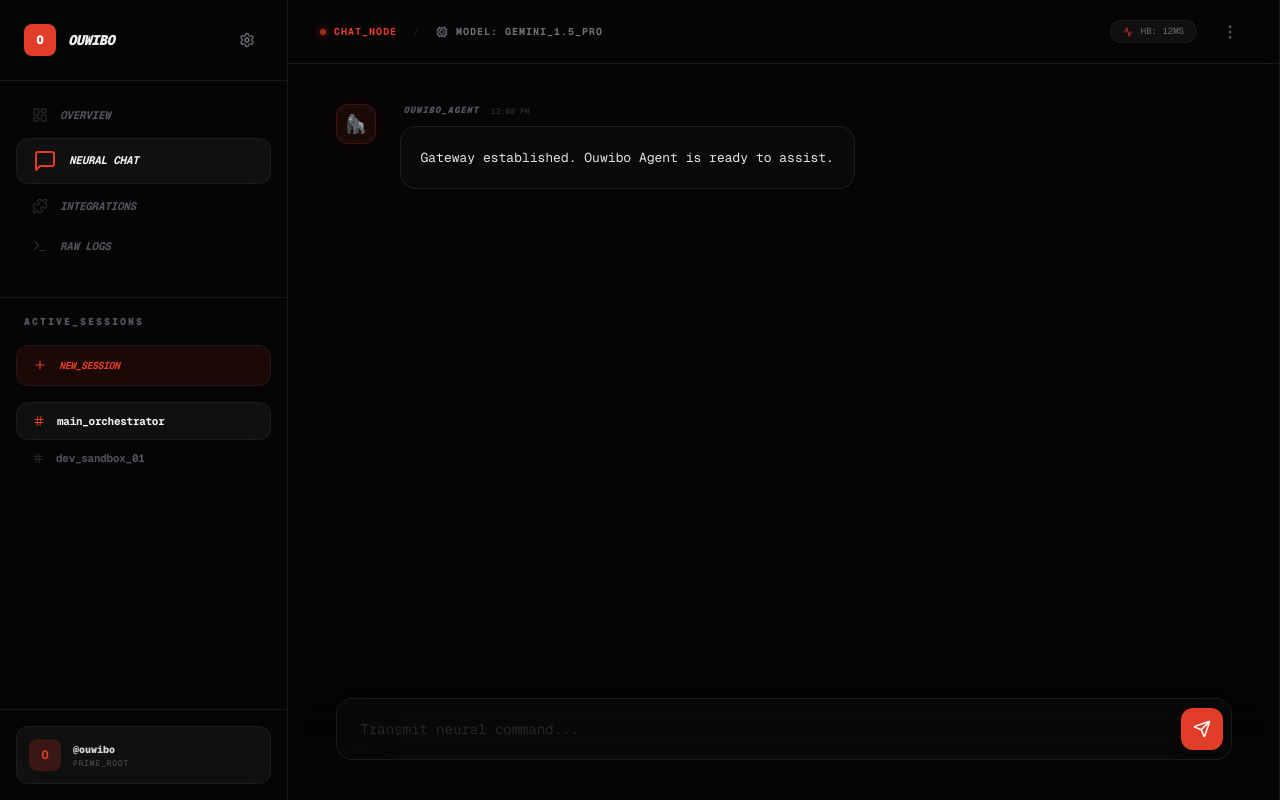
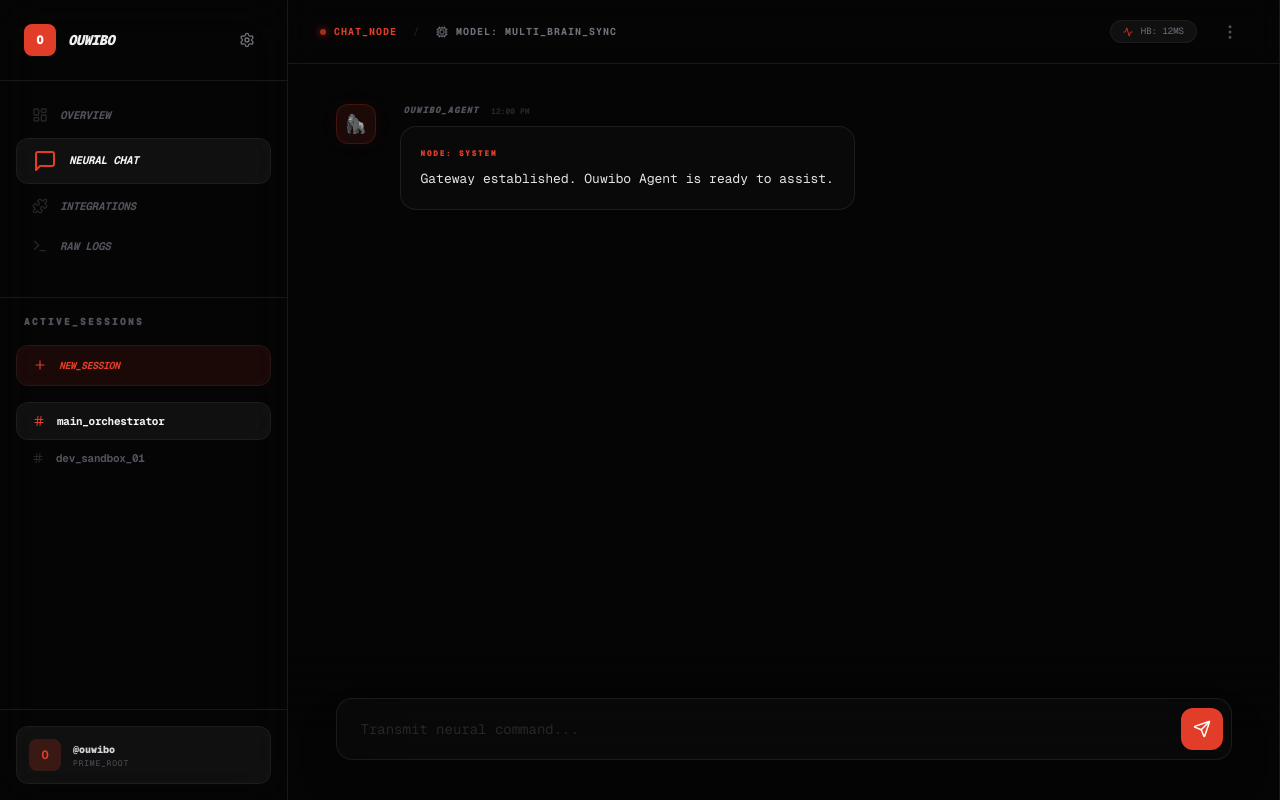
Before and after one commit to ouwibo/ouwibo-agent, a Next.js app: page / in a window 1280 px wide. Built offline with nearby package versions, Linux system fonts and the light colour scheme.

Commit message:
feat(ui): complete structural overhaul matching OpenClaw 3-column layout

```diff
--- a/app/page.tsx
+++ b/app/page.tsx
@@ -16,7 +16,8 @@ import {
   ChevronRight,
   Info,
   ShieldCheck,
-  Zap
+  Zap,
+  User
 } from 'lucide-react';
 import IntegrationGrid from '@/components/IntegrationGrid';
 import Terminal from '@/components/Terminal';
@@ -25,7 +26,7 @@ import Overview from '@/components/Overview';
 export default function OpenClawClone() {
   const [activeTab, setActiveTab] = useState('chat');
   const [messages, setMessages] = useState([
-    { role: 'agent', content: "Gateway established. Ouwibo Agent is ready to assist.", time: '12:00 PM' }
+    { role: 'agent', content: "Gateway established. Ouwibo Agent is ready to assist.", time: '12:00 PM', provider: 'System' }
   ]);
   const [input, setInput] = useState("");
   const chatEndRef = useRef<HTMLDivElement>(null);
@@ -42,7 +43,7 @@ export default function OpenClawClone() {
     if (!input.trim()) return;
     const time = new Date().toLocaleTimeString([], { hour: '2-digit', minute: '2-digit' });
     const userMsg = input;
-    setMessages(prev => [...prev, { role: 'user', content: userMsg, time }]);
+    setMessages(prev => [...prev, { role: 'user', content: userMsg, time, provider: 'User' }]);
     setInput("");
 
     try {
@@ -54,14 +55,16 @@ export default function OpenClawClone() {
       const data = await res.json();
       setMessages(prev => [...prev, {
         role: 'agent',
-        content: `[NODE: ${data.provider || 'UNKNOWN'}]\n\n${data.reply}`,
-        time: new Date().toLocaleTimeString([], { hour: '2-digit', minute: '2-digit' })
+        content: data.reply,
+        time: new Date().toLocaleTimeString([], { hour: '2-digit', minute: '2-digit' }),
+        provider: data.provider || 'UNKNOWN'
       }]);
     } catch (e) {
       setMessages(prev => [...prev, {
         role: 'agent',
         content: "⚠️ Neural link failed. Gateway unreachable.",
-        time: new Date().toLocaleTimeString([], { hour: '2-digit', minute: '2-digit' })
+        time: new Date().toLocaleTimeString([], { hour: '2-digit', minute: '2-digit' }),
+        provider: 'System Error'
       }]);
     }
   };
@@ -122,7 +125,7 @@ export default function OpenClawClone() {
             <span className="opacity-20">/</span>
             <span className="flex items-center gap-2">
               <Cpu size={12} />
-              MODEL: GEMINI_1.5_PRO
+              MODEL: MULTI_BRAIN_SYNC
             </span>
           </div>
           <div className="flex items-center gap-4">
@@ -174,7 +177,7 @@ export default function OpenClawClone() {
                     placeholder="Transmit neural command..."
                     className="flex-1 bg-transparent border-none outline-none text-sm py-3 text-zinc-100 placeholder:text-zinc-800"
                   />
-                  <button onClick={handleSend} className="bg-primary hover:bg-primary/90 text-white p-3 rounded-xl transition-all active:scale-95 shadow-neon">
+                  <button onClick={handleSend} className="bg-primary hover:bg-primary/90 text-white p-3 rounded-xl transition-all active:scale-95 shadow-neon flex items-center justify-center">
                     <Send size={18} />
                   </button>
                 </div>
@@ -266,7 +269,7 @@ function InfoCard({ label, value, color = "text-zinc-300" }: any) {
   );
 }
 
-function MessageBubble({ role, content, time }: any) {
+function MessageBubble({ role, content, time, provider }: any) {
   const isAgent = role === 'agent';
   return (
     <motion.div
@@ -293,7 +296,8 @@ function MessageBubble({ role, content, time }: any) {
             ? 'bg-white/[0.02] border-border text-zinc-200'
             : 'bg-primary/5 border-primary/20 text-zinc-100 shadow-[0_0_30px_rgba(226,61,40,0.02)]'
         }`}>
-          {content}
+          {isAgent && provider && <div className="text-[8px] mono uppercase text-primary mb-2 tracking-[0.2em] font-black">Node: {provider}</div>}
+          <div className="whitespace-pre-wrap">{content}</div>
         </div>
       </div>
     </motion.div>
```
